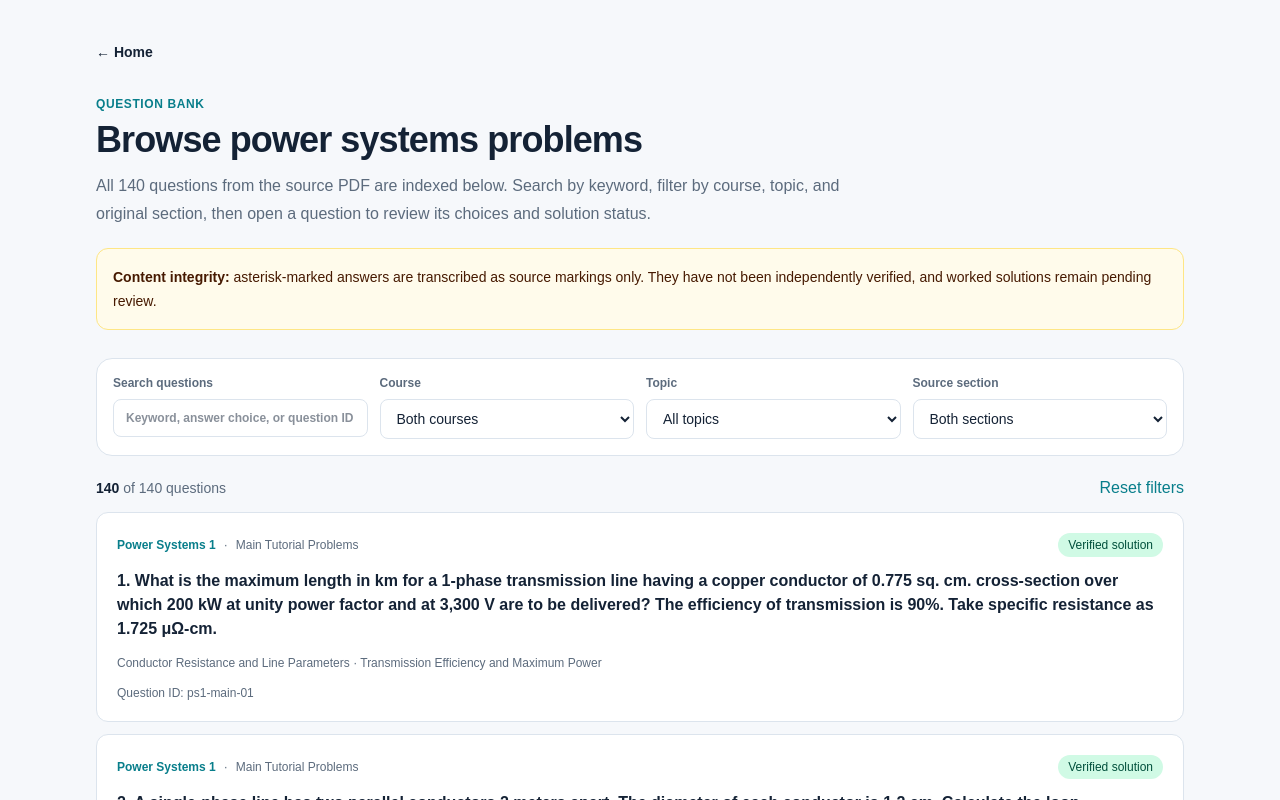
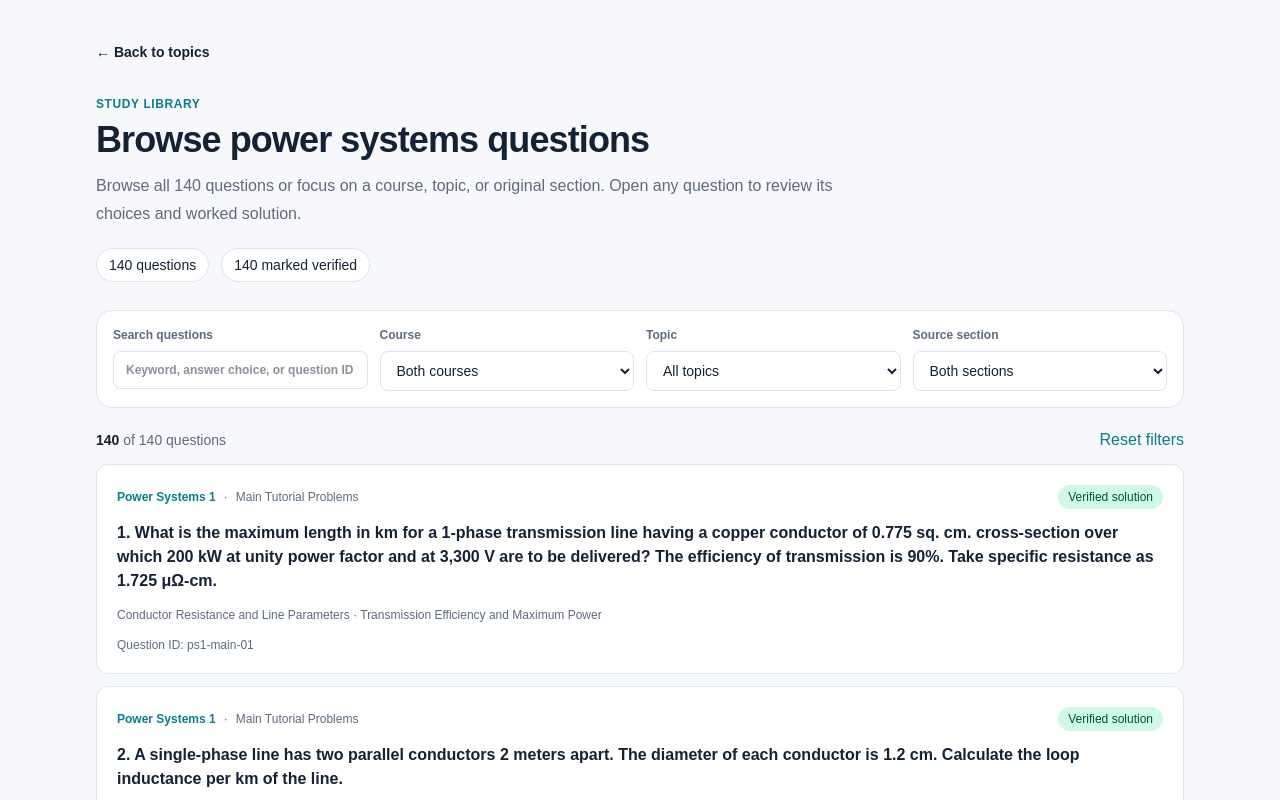
Before and after one commit to valeriovlad13-del/power-systems-lab, a Next.js app: page /problems in a window 1280 px wide. Shown: the top 800 px of the page. Built offline with nearby package versions, Linux system fonts and the light colour scheme.

Commit message:
Organize question library by course and topic

```diff
--- a/app/problems/page.tsx
+++ b/app/problems/page.tsx
@@ -1,6 +1,7 @@
 import Link from "next/link";
 import ProblemBrowser from "@/components/problems/problem-browser";
 import { topics } from "@/content/topics";
+import { problems } from "@/content/problems";
 
 type SearchParams = Promise<{ course?: string; topic?: string }>;
 
@@ -8,14 +9,20 @@ export default async function ProblemsPage({ searchParams }: { searchParams: Sea
   const params = await searchParams;
   const initialCourse = params.course === "power-systems-1" || params.course === "power-systems-2" ? params.course : "all";
   const initialTopic = params.topic && topics.some((topic) => topic.id === params.topic) ? params.topic : "all";
+  const verifiedCount = problems.filter((problem) => problem.verificationStatus === "verified").length;
 
   return (
     <main className="mx-auto max-w-6xl px-5 py-10 sm:px-8">
-      <Link href="/" className="text-sm font-semibold text-[var(--accent)]">← Home</Link>
-      <p className="mt-8 text-xs font-semibold uppercase tracking-wider text-[var(--accent)]">Question bank</p>
-      <h1 className="mt-2 text-3xl font-bold tracking-tight sm:text-4xl">Browse power systems problems</h1>
-      <p className="mt-3 max-w-3xl leading-7 text-[var(--muted)]">All 140 questions from the source PDF are indexed below. Search by keyword, filter by course, topic, and original section, then open a question to review its choices and solution status.</p>
-      <div className="mt-5 rounded-xl border border-amber-200 bg-amber-50 p-4 text-sm leading-6 text-amber-950"><strong>Content integrity:</strong> asterisk-marked answers are transcribed as source markings only. They have not been independently verified, and worked solutions remain pending review.</div>
+      <Link href="/topics" className="text-sm font-semibold text-[var(--accent)]">← Back to topics</Link>
+      <p className="mt-8 text-xs font-semibold uppercase tracking-wider text-[var(--accent)]">Study library</p>
+      <h1 className="mt-2 text-3xl font-bold tracking-tight sm:text-4xl">Browse power systems questions</h1>
+      <p className="mt-3 max-w-3xl leading-7 text-[var(--muted)]">
+        Browse all 140 questions or focus on a course, topic, or original section. Open any question to review its choices and worked solution.
+      </p>
+      <div className="mt-5 flex flex-wrap gap-3 text-sm">
+        <span className="rounded-full border border-[var(--border)] bg-white px-3 py-1.5">{problems.length} questions</span>
+        <span className="rounded-full border border-[var(--border)] bg-white px-3 py-1.5">{verifiedCount} marked verified</span>
+      </div>
       <ProblemBrowser initialCourse={initialCourse} initialTopic={initialTopic} />
     </main>
   );
```
